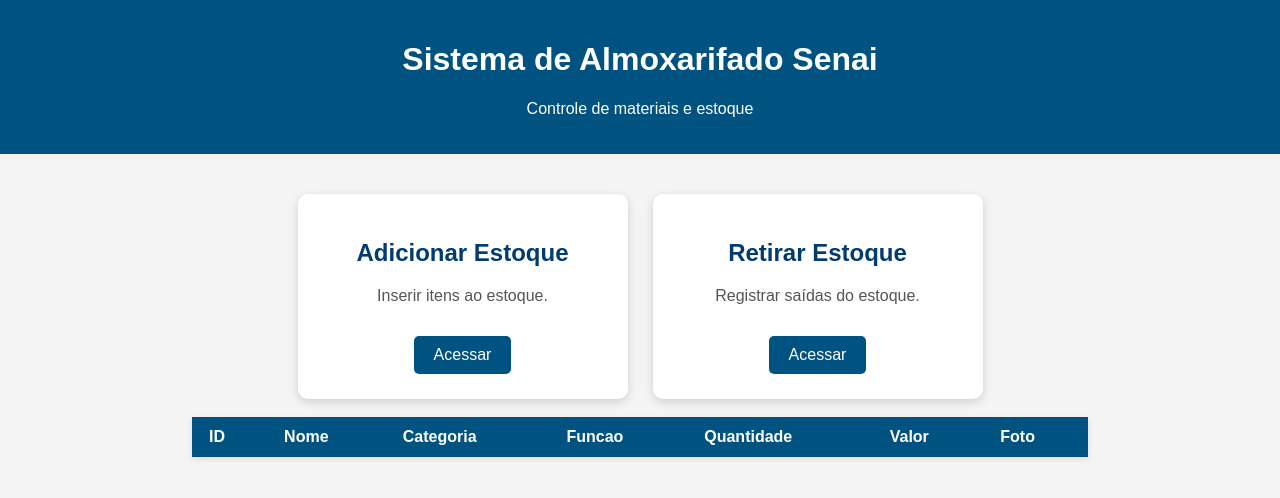
After one commit to joaovictorvolpato-sys/TCC-SENAI, a Flask app: page /inicio-usuario in a window 1280 px wide. The commit adds this page. Shown: the top 498 px of the page. Run offline with Flask 3, Linux system fonts and the light colour scheme; the visitor is signed in with stand-in values (Sample User, id 1); lists and menus that the app fills with data are empty; some libraries are stand-ins or nearby versions.

Commit message:
alan fez a boa

```diff
--- a/app.py
+++ b/app.py
@@ -1,8 +1,8 @@
-from flask import Flask, render_template, request, redirect, url_for
+from flask import Flask, render_template, request, redirect, url_for, session
 import mysql.connector
 
 app = Flask(__name__)
-
+app.secret_key = 'TCC_SENAI'
 
 def obter_conexao():
     return mysql.connector.connect(
@@ -16,30 +16,60 @@ def obter_conexao():
 @app.route('/', methods=['GET', 'POST'])
 def login():
     if request.method == 'POST':
-        usuario = request.form.get('username')
-        senha = request.form.get('password')
+        usuario_digitado = request.form.get('username')
+        senha_digitada = request.form.get('password')
 
-        if usuario == "admin" and senha == "1234":
-            return redirect(url_for('inicio'))
-        else:
+        try:
+            conexao_bd = obter_conexao()
+            cursor = conexao_bd.cursor(dictionary=True)
+
+            # Busca o usuário na tabela
+            comando = "SELECT usuario, senha, funcao FROM usuarios WHERE usuario = %s"
+            cursor.execute(comando, (usuario_digitado,))
+            usuario_encontrado = cursor.fetchone()
+
+            cursor.close()
+            conexao_bd.close()
+
+            # CORREÇÃO: Toda a validação só acontece se 'usuario_encontrado' NÃO for None
+            if usuario_encontrado is not None:
+
+                # Só tenta acessar o dicionário ['senha'] se o usuário existir
+                if usuario_encontrado['senha'] == senha_digitada:
+
+                    session['usuario'] = usuario_encontrado['usuario']
+                    session['funcao'] = usuario_encontrado['funcao']
+
+                    # 🔀 REDIRECIONAMENTO CORRIGIDO E LIMPO:
+                    if usuario_encontrado['funcao'] in ['Administrador', 'admin']:
+                        return redirect(url_for('inicio_admin'))  # Vai para a def inicio_admin() -> abre inicio.html
+                    else:
+                        return redirect(url_for('inicio_usuario'))
+
+            # Se o usuário for None OU se a senha estiver errada, cai aqui com segurança
             return "Usuário ou senha incorretos!"
+
+        except mysql.connector.Error as erro:
+            return f"Erro no banco de dados: {erro}"
 
     return render_template('login.html')
 
 
+# 🔐 Rota do Admin (Abre a página inicio.html)
 @app.route('/inicio')
-def inicio():
-    try:
-        conexao_bd = obter_conexao()
-        cursor = conexao_bd.cursor()
-        cursor.execute("SELECT * FROM estoque")
-        resultado = cursor.fetchall()
-        cursor.close()
-        conexao_bd.close()
-    except mysql.connector.Error as erro:
-        return f"Erro ao buscar itens do estoque: {erro}"
+def inicio_admin():
+    if 'usuario' in session and session.get('funcao') in ['Administrador', 'admin']:
+        return render_template('inicio.html')
+    return redirect(url_for('login'))
 
-    return render_template('inicio.html', resultado=resultado)
+
+# 🔐 Rota do Usuário Comum (Abre a página inicio.usuario.html)
+@app.route('/inicio-usuario')
+def inicio_usuario():
+    if 'usuario' in session:
+        return render_template('inicio.usuario.html')
+    return redirect(url_for('login'))
+
 
 
 @app.route('/adicionar_estoque', methods=['GET'])
@@ -118,16 +148,16 @@ def retirar():
 def usuarios():
 
     if request.method == 'POST':
-       nome = request.form.get('usuario')
+       usuario = request.form.get('usuario')
        senha = request.form.get('senha')
-       tipo = request.form.get('tipo', 'user')
+       funcao = request.form.get('funcao')
 
        try:
            conexao_bd = obter_conexao()
            cursor = conexao_bd.cursor()
 
-           comando = "INSERT INTO usuarios (nome, senha, funcao) VALUES (%s, %s, %s)"
-           valores = (nome, senha, funcao)
+           comando = "INSERT INTO usuarios (usuario, senha, funcao) VALUES (%s, %s, %s)"
+           valores = (usuario, senha, funcao)
            cursor.execute(comando, valores)
            conexao_bd.commit()
 
--- /dev/null
+++ b/static/inicio.usuario.css
@@ -0,0 +1,163 @@
+body {
+    margin: 0;
+    font-family: Arial, sans-serif;
+    background-color: #f4f4f4;
+}
+
+#cabecalho {
+    background-color: #005281;
+    color: white;
+    text-align: center;
+    padding: 20px;
+}
+
+#container-principal {
+    width: 90%;
+    margin: auto;
+    margin-top: 40px;
+}
+
+#secao-cards {
+    display: flex;
+    justify-content: center;
+    flex-wrap: wrap;
+    gap: 25px;
+}
+
+#card-1, #card-2, #card-3, #card-4 {
+    background: white;
+    width: 280px;
+    padding: 25px;
+    border-radius: 10px;
+    box-shadow: 0px 3px 10px rgba(0,0,0,0.15);
+    text-align: center;
+}
+
+#card-1 h2, #card-2 h2, #card-3 h2, #card-4 h2 {
+    color: #003B71;
+}
+
+#card-1 p, #card-2 p, #card-3 p, #card-4 p {
+    color: #555;
+}
+
+#btn-1, #btn-2, #btn-3, #btn-4 {
+    display: inline-block;
+    margin-top: 15px;
+    padding: 10px 20px;
+    background: #005281;
+    color: white;
+    text-decoration: none;
+    border-radius: 5px;
+}
+
+#btn-1:hover, #btn-2:hover, #btn-3:hover {
+    background: #005281;
+}
+
+#secao-resumo {
+    margin-top: 40px;
+    display: flex;
+    justify-content: center;
+    gap: 20px;
+    flex-wrap: wrap;
+}
+
+#box-1, #box-2, #box-3 {
+    background: white;
+    padding: 20px;
+    width: 200px;
+    text-align: center;
+    border-radius: 10px;
+    box-shadow: 0px 3px 10px rgba(0,0,0,0.15);
+}
+
+#box-1 h3, #box-2 h3, #box-3 h3 {
+    color: #003B71;
+    margin: 0;
+}
+
+#box-1 p, #box-2 p, #box-3 p {
+    font-size: 24px;
+    font-weight: bold;
+}
+
+body {
+    font-family: Arial, sans-serif;
+    background-color:#f4f4f4
+}
+
+h1 {
+    text-align: center;
+}
+
+table {
+    width: 70%;
+    margin: auto;
+    border-collapse: collapse;
+}
+
+th,
+td {
+    border: 1px solid #005281;
+    padding: 10px;
+    text-align: center;
+}
+
+th {
+    background-color: #005281;
+    color: white;
+}
+
+body {
+    font-family: Arial, sans-serif;
+    background-color: #f4f4f4;
+    color: #005281;
+    padding: 30px;
+}
+
+table {
+    border-collapse: collapse;
+    background-color: #fff;
+    color: black;
+    box-shadow: 0 2px 6px rgba(0,0,0,0.1);
+}
+
+th, td {
+    border: 1px solid #005281;
+    padding: 10px 16px;
+    text-align: left;
+}
+
+th {
+    background: #005281;
+    color: white;
+
+}
+
+#botao1 {
+    font-family: Arial, sans-serif;
+    background-color: #005281;
+    color: white;
+    border: #005281;
+    width: 50px;
+    border-radius: 5px;
+}
+
+#botao2 {
+    font-family: Arial, sans-serif;
+    background-color: #005281;
+    color: white;
+    border: #005281;
+    width: 50px;
+    border-radius: 5px;
+}
+
+#botao3 {
+    font-family: Arial, sans-serif;
+    background-color: #005281;
+    color: white;
+    border: #005281;
+    width: 50px;
+    border-radius: 5px;
+}
--- /dev/null
+++ b/templates/inicio.usuario.html
@@ -0,0 +1,78 @@
+<!DOCTYPE html>
+<html lang="pt-BR">
+<head>
+    <meta charset="UTF-8">
+    <meta name="viewport" content="width=device-width, initial-scale=1.0">
+    <title>Almoxarifado SENAI</title>
+    <link rel="icon" type="image/x-icon" href="static/aba.ico">
+    <script src="https://cdn.jsdelivr.net/npm/sweetalert2@11"></script>
+    <link rel="stylesheet" href="static/inicio.usuario.css">
+</head>
+<body style="padding: 0;">
+
+    <header id="cabecalho">
+        <h1>Sistema de Almoxarifado Senai</h1>
+        <p>Controle de materiais e estoque</p>
+    </header>
+
+    <div id="container-principal">
+        <div id="secao-cards">
+
+            <div id="card-2">
+                <h2>Adicionar Estoque</h2>
+                <p>Inserir itens ao estoque.</p>
+                <a href="/adicionar_estoque" id="btn-2">Acessar</a>
+            </div>
+
+            <div id="card-3">
+                <h2>Retirar Estoque</h2>
+                <p>Registrar saídas do estoque.</p>
+                <a href="/retirar" id="btn-3">Acessar</a>
+            </div>
+
+        </div>
+    </div>
+
+    <br>
+
+    <div id="caixa-tabela">
+        <table id="table">
+            <thead>
+              <tr>
+                <th scope="col">ID</th>
+                <th scope="col">Nome</th>
+                <th scope="col">Categoria</th>
+                <th scope="col">Funcao</th>
+                <th scope="col">Quantidade</th>
+                <th scope="col">Valor</th>
+                <th scope="col">Foto</th>
+              </tr>
+            </thead>
+            <tbody>
+                {% for item in resultado %}
+                <tr>
+                    <th scope="row">{{ item[0] }}</th>
+                    <td>{{ item[1] }}</td>
+                    <td>{{ item[2] }}</td>
+                    <td>{{ item[3] }}</td>
+                    <td>{{ item[4] }}</td>
+                    <td>{{ item[5] }}</td>
+                    <td>
+                        {% if item[6] %}
+                    <button onclick="mostrar_foto('{{ url_for('static', filename=item[6])}}')">Foto</button>
+                        {% else %}
+                    <span>Sem foto</span>
+                        {% endif %}
+                    </td>
+
+                {% endfor %}
+<script>
+    function mostrar_foto(arg){
+      console.log("Valor recebido:", arg);
+      Swal.fire({
+        imageUrl: arg
+      });
+    }
+</script>
+</body>
+</html>
```
Also changed, not shown: static/estoque.usuario.css (added, +68 -0 lines), static/retirar.usuario.css (added, +74 -0 lines), templates/estoque.usuario.html (added, +61 -0 lines), templates/retirar.usuario.html (added, +53 -0 lines), templates/usuarios.html (+7 -7 lines).
